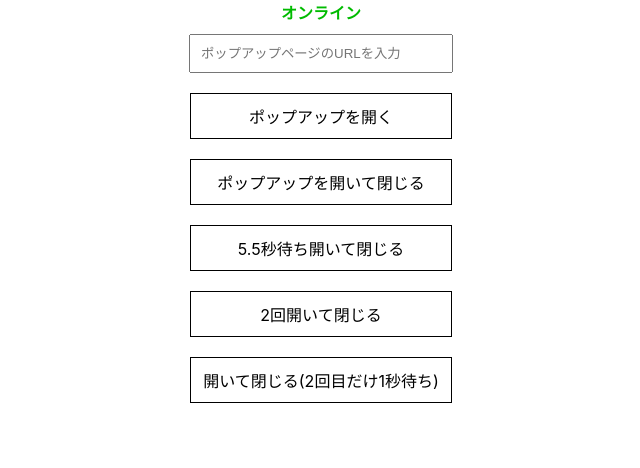
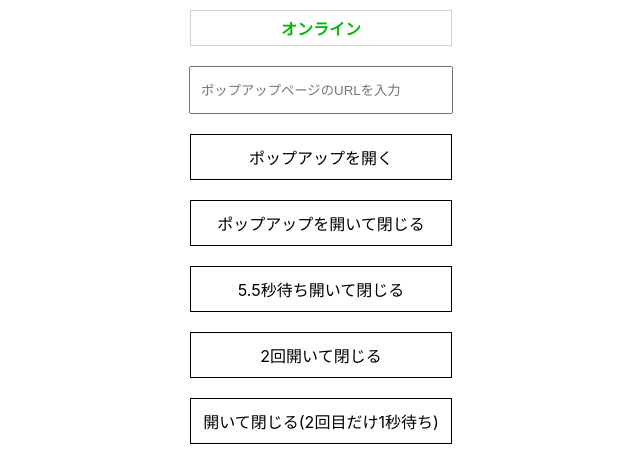
Before and after one commit to yamagame/popupblock-sample, a React (Create React App) app: page / in a window 1280 px wide. Shown: the top 468 px of the page, without its empty margins (319-959 px from the left). Built offline with nearby package versions, Linux system fonts and the light colour scheme.

Commit message:
レイアウト調整

```diff
--- a/src/App.css
+++ b/src/App.css
@@ -2,6 +2,7 @@
   width: 240px;
   margin: 10px;
   padding: 10px;
+  height: 24px;
 }
 
 .button {
@@ -20,11 +21,21 @@
 }
 
 .online {
+  margin: 10px;
+  padding: 5px 10px;
+  width: 240px;
   color: #0b0;
   font-weight: bold;
+  text-align: center;
+  border: solid 1px lightgray;
 }
 
 .offline {
+  margin: 10px;
+  padding: 5px 10px;
+  width: 240px;
   color: red;
   font-weight: bold;
+  text-align: center;
+  border: solid 1px lightgray;
 }
```
Also changed, not shown: 6 other files (tests, documents, lock files or other folders).
